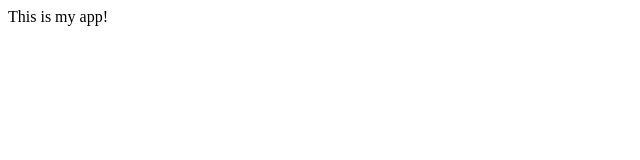
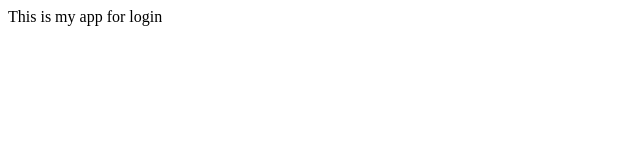
Before and after one commit to andresrc92/myappsample, a plain HTML site: page index.html in a window 1280 px wide. Shown: the full height of the page, 0-640 px from the left. Drawn offline with Linux system fonts and the light colour scheme.

Commit message:
login change

```diff
--- /dev/null
+++ b/dir2/app2.js
@@ -0,0 +1 @@
+console.log('app2');
--- a/index.html
+++ b/index.html
@@ -3,6 +3,6 @@
         <title>My app</title>
     </head>
     <body>
-        This is my app!
+        This is my app for login
     </body>
 </html>
```
Also changed, not shown: login.html (added, +3 -0 lines), log.txt (added).
